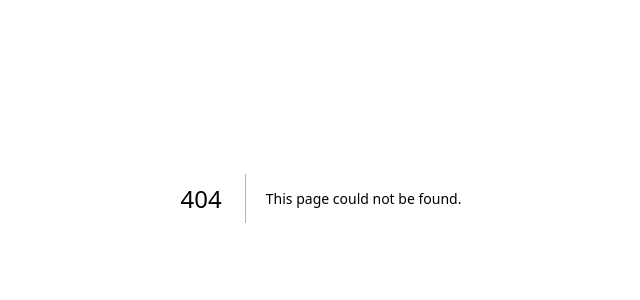
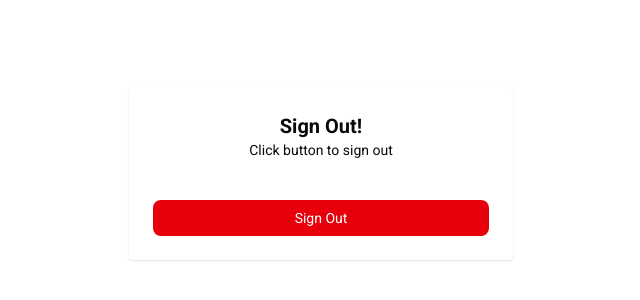
Before and after one commit to rarribas/quizz-app, a Next.js app: page /signout in a window 1280 px wide. Before the commit this address had no page. Shown: the part 226-526 px from the top of the page, without its empty margins (319-959 px from the left). Built offline with nearby package versions, Linux system fonts and the light colour scheme.

Commit message:
added signout page and improved sign in loop

```diff
--- /dev/null
+++ b/src/app/signout/page.tsx
@@ -0,0 +1,21 @@
+'use client'
+import Panel from "@/components/ui/panel";
+import Header from "@/components/ui/header";
+import { Button } from "@/components/ui/button";
+import { signOut } from "next-auth/react";
+
+export default function SignOutPage() {
+  return (
+    <Panel className="fixed w-[30%] top-[50%] translate-y-[-50%]">
+      <Header title="Sign Out!" desc="Click button to sign out" />
+      <div className="mt-4 flex justify-center">
+        <Button
+          variant="destructive"
+          onClick={() => signOut({ callbackUrl: "/" })}
+        >
+          Sign Out
+        </Button>
+      </div>
+    </Panel>
+  );
+}
--- a/src/components/ui/SignUpForm.tsx
+++ b/src/components/ui/SignUpForm.tsx
@@ -1,5 +1,5 @@
 'use client'
-import React, {useActionState, useEffect} from "react";
+import React, {useActionState, useEffect, useState} from "react";
 import { Button } from "@/components/ui/button";
 import { Input } from "@/components/ui/input";
 import { Label } from "@/components/ui/label";
@@ -7,9 +7,12 @@ import Panel from "@/components/ui/panel";
 import Header from "@/components/ui/header";
 import { signup } from "@/app/actions/auth-actions";
 import { signIn } from "next-auth/react";
+import { set } from "mongoose";
 
 export default function SignUpForm() {
   const [formState, formAction] = useActionState(signup, {errors:{}})
+  const [processing, setProcessing] = useState(false);
+
   const errors = formState.errors;
 
    useEffect(() => {
@@ -17,22 +20,31 @@ export default function SignUpForm() {
       signIn("credentials", {
         email: formState.credentials?.email,
         password: formState.credentials?.password,
+        redirect: true,
         callbackUrl: "/quizz",
       })
+    }
+
+    if(formState?.errors){
+      setProcessing(false);
     }
   }, [formState]);
 
   return (
     <Panel className="fixed w-[30%] top-[50%] translate-y-[-50%]">
       <Header title="Welcome Back!" desc="Sign in to continue your quizz journey"/>
-      <form action={formAction}>
+      <form action={(formData) => {
+        setProcessing(true);
+        formAction(formData);
+      }}>
         <div>
           <Label className="mb-3">Email:</Label>
           <Input
             type='email'
             name='email'
             id='email'
-            placeholder="Insert Your email"
+            placeholder="Insert your email"
+            disabled={processing}
             className="mb-3"
           />
         </div>
@@ -43,6 +55,7 @@ export default function SignUpForm() {
             name='password'
             id='password'
             placeholder="Insert your password"
+            disabled={processing}
             className="mb-3"
           />
         </div>
@@ -52,7 +65,7 @@ export default function SignUpForm() {
           ))}
         </ul>)}
         <div>
-          <Button type='submit'>Submit</Button>
+          <Button type='submit'>{processing ? "Processing ..." : "Submit"}</Button>
         </div>
       </form>
     </Panel>
```
Also changed, not shown: src/app/quizz/page.tsx (renamed from src/app/quizz/page.js).
